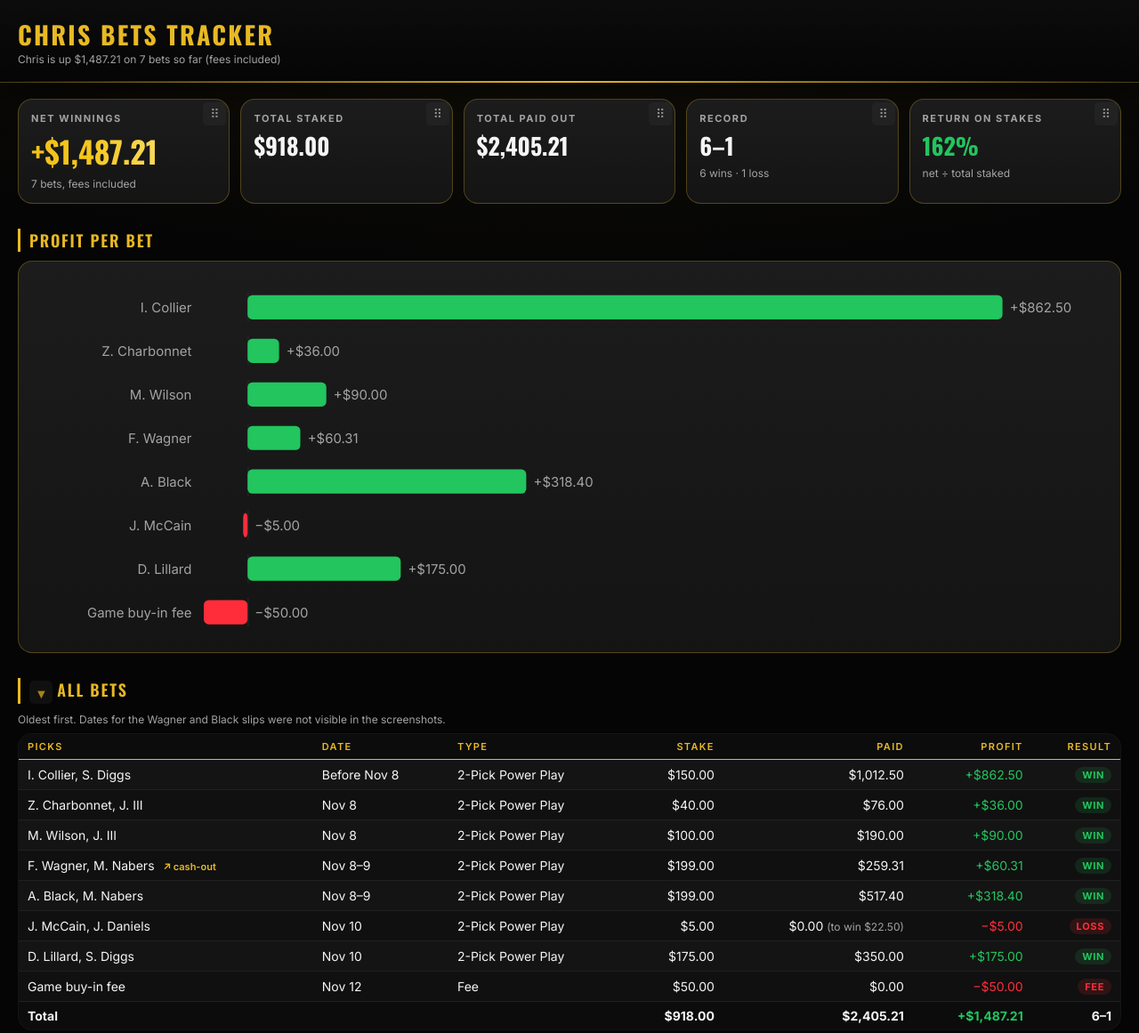
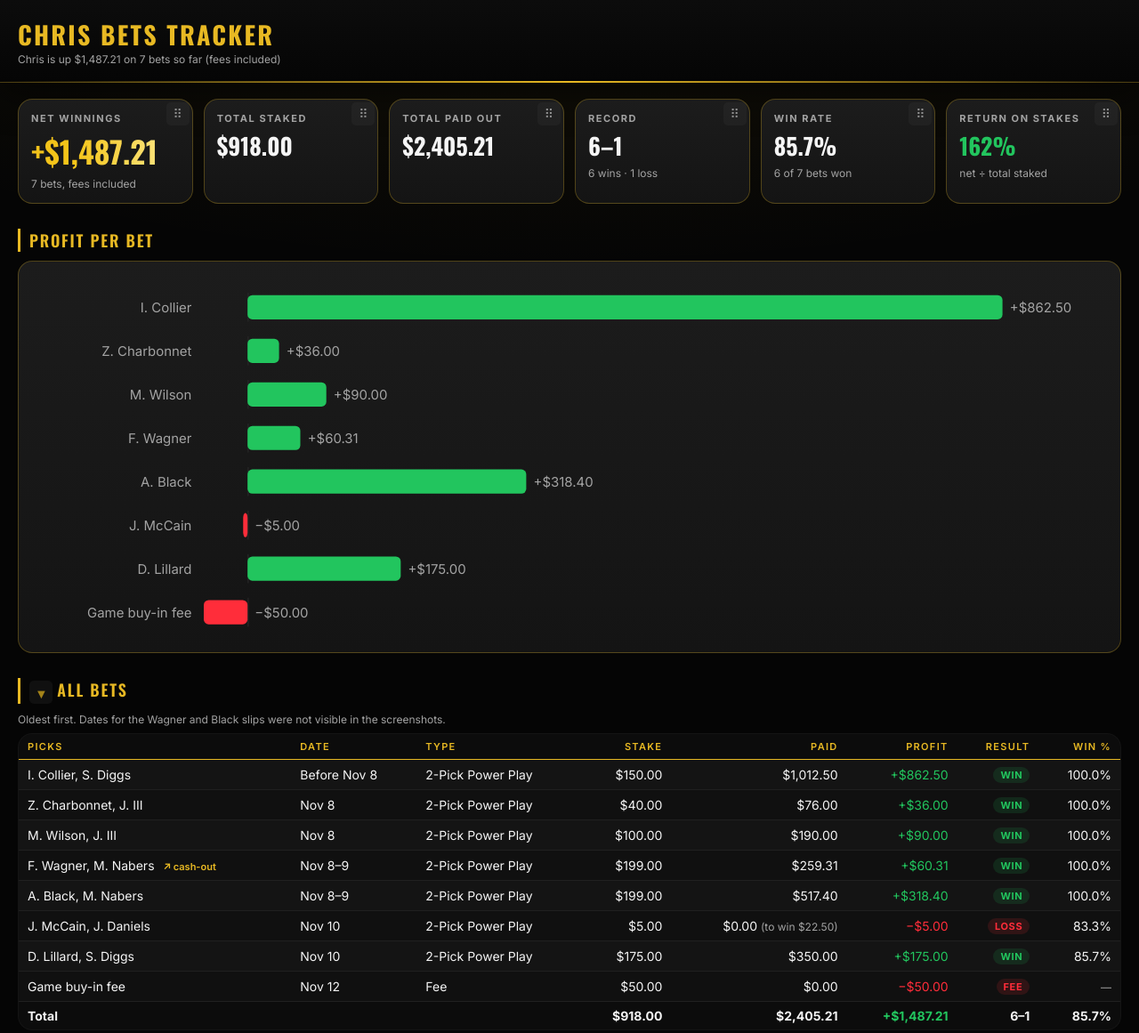
Before and after one commit to borealsauce/chris-bets-tracker, a plain HTML site: page index.html in a window 1280 px wide. Shown: the top 1161 px of the page at 89% size. Drawn offline with nearby package versions, Linux system fonts and the light colour scheme.

Commit message:
Update data 2026-11-13 08:12

```diff
--- a/index.html
+++ b/index.html
@@ -71,6 +71,7 @@ function render(D){
   const graded = bets.filter(b=>b.result!=='Fee');
   const wins = graded.filter(b=>b.result==='Win').length;
   const losses = graded.length-wins;
+  const pct=(w,n)=>n?((w/n)*100).toFixed(1)+'%':'—';
   const roi = staked ? (net/staked)*100 : 0;
   const roiTxt = (Math.abs(roi-Math.round(roi))<0.05?Math.round(roi):roi.toFixed(1))+'%';
   document.getElementById('sub').textContent = `Chris is ${net>=0?'up':'down'} ${usd(net)} on ${graded.length} bets so far (fees included)`;
@@ -79,6 +80,7 @@ function render(D){
     ['Total staked', usd(staked), '', '', ''],
     ['Total paid out', usd(paid), '', '', ''],
     ['Record', `${wins}–${losses}`, '', '', `${wins} wins · ${losses} loss${losses===1?'':'es'}`],
+    ['Win rate', pct(wins,graded.length), '', '', `${wins} of ${graded.length} bets won`],
     ['Return on stakes', roiTxt, net>=0?'pos':'neg', '', 'net ÷ total staked']
   ].map(([l,v,cls,hero,s])=>`<div class="card${hero?' hero':''}"><div class="l">${l}</div><div class="v ${cls}">${v}</div>${s?`<div class="s">${s}</div>`:''}</div>`).join('');
 
@@ -111,8 +113,11 @@ function render(D){
   });
   document.getElementById('chart').innerHTML=`<svg viewBox="0 0 ${W} ${H}" role="img" aria-label="Profit per bet">${g}</svg>`;
 
+  let rw=0,rn=0;
   const rows=bets.map(b=>{
     const profit=b.paid-b.stake;
+    if(b.result!=='Fee'){rn++; if(b.result==='Win') rw++;}
+    const wp = b.result==='Fee' ? '<span class="muted">—</span>' : pct(rw,rn);
     const paidTxt = b.result==='Loss'
       ? `${usd(b.paid)}${b.toWin!=null?` <span class="muted">(to win ${usd(b.toWin)})</span>`:''}`
       : usd(b.paid);
@@ -125,6 +130,7 @@ function render(D){
       <td data-v="${b.paid}">${paidTxt}</td>
       <td class="${profit>=0?'pos':'neg'}" data-v="${profit}">${usd(profit,true)}</td>
       <td><span class="badge ${b.result==='Win'?'win':(b.result==='Fee'?'loss':'loss')}">${esc(b.result)}</span></td>
+      <td title="Running win rate through this bet">${wp}</td>
     </tr>`;
   }).join('');
   const foot=`<tr class="ft">
@@ -132,10 +138,11 @@ function render(D){
     <td>${usd(staked)}</td><td>${usd(paid)}</td>
     <td class="${net>=0?'pos':'neg'}">${usd(net,true)}</td>
     <td>${wins}–${losses}</td>
+    <td>${pct(wins,graded.length)}</td>
   </tr>`;
   document.getElementById('table').innerHTML=`<table><thead><tr>
     <th class="t">Picks</th><th class="t">Date</th><th class="t">Type</th>
-    <th>Stake</th><th>Paid</th><th>Profit</th><th>Result</th>
+    <th>Stake</th><th>Paid</th><th>Profit</th><th>Result</th><th>Win %</th>
   </tr></thead><tbody>${rows}</tbody><tfoot>${foot}</tfoot></table>`;
   document.getElementById('notes').innerHTML=(D.notes||[]).map(esc).join('<br>');
 }
```
